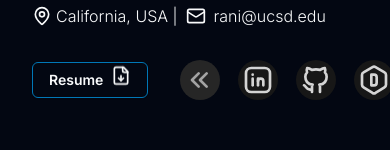
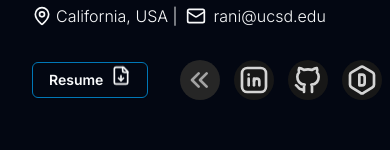
Before and after one commit to ryunzz/ryan-ni, a Next.js app: page / in a window 390 px wide. Shown: the part 411-561 px from the top of the page. Built offline with nearby package versions, Linux system fonts and the light colour scheme; a web font is replaced by a local one.

Commit message:
fixed mobile doc

```diff
--- a/src/components/ui/FloatingDock.tsx
+++ b/src/components/ui/FloatingDock.tsx
@@ -58,7 +58,7 @@ const FloatingDockMobile = ({
                 initial={{ opacity: 0, x: 0 }}
                 animate={{
                   opacity: 1,
-                  x: (idx + 1) * 10,
+                  x: (idx + 1) * 6,
                 }}
                 exit={{
                   opacity: 0,
```
Also changed, not shown: src/app/page.tsx (line endings or trailing spaces).
